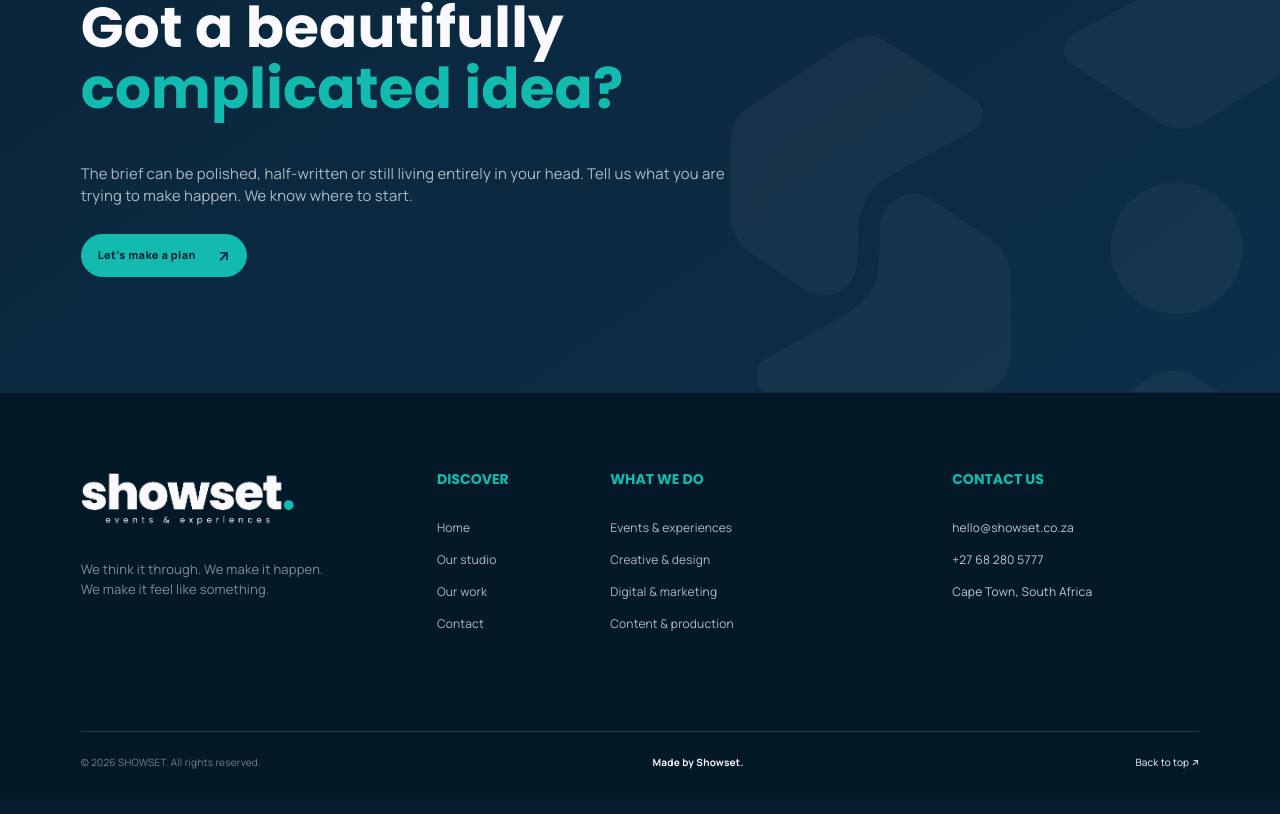
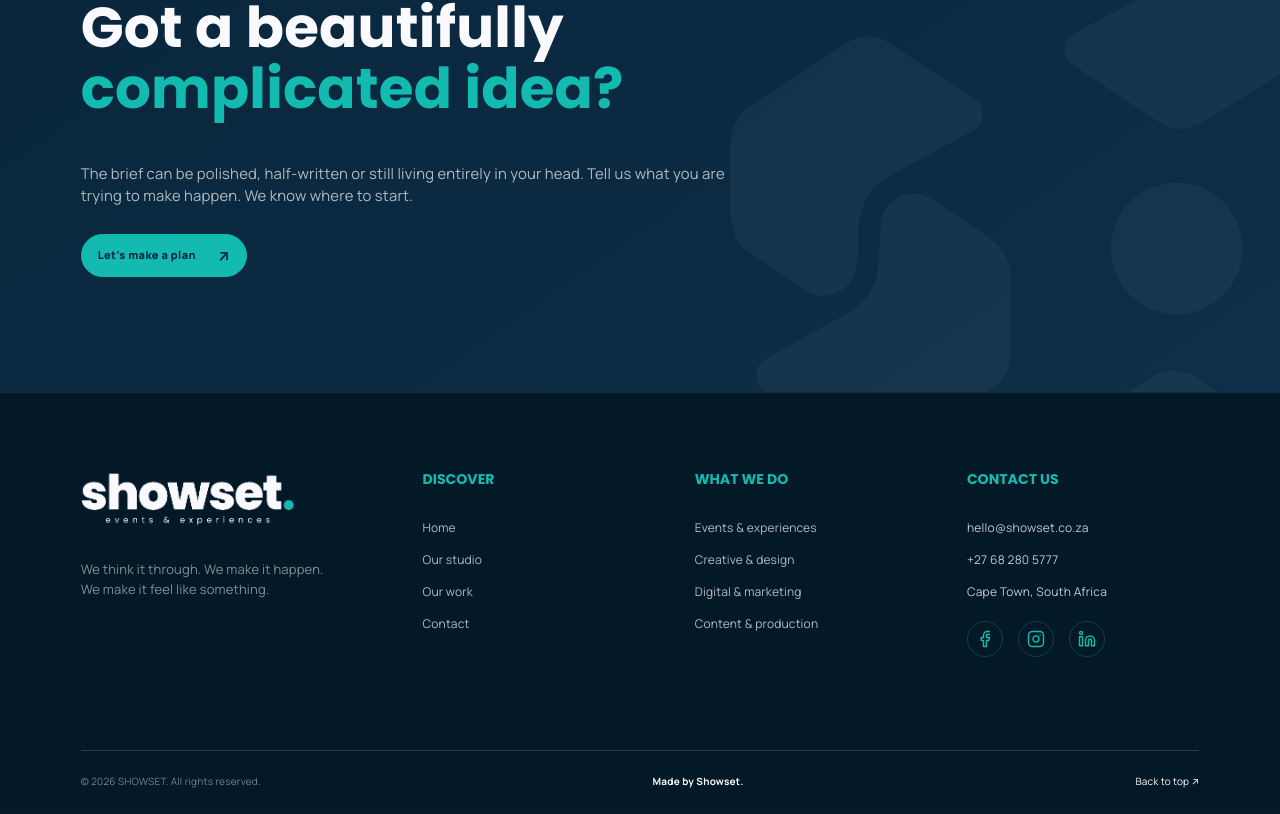
Before and after one commit to Axle-Media/showset-website, a Next.js app: page /studio-preview in a window 1280 px wide. Shown: the part 4710-5524 px from the top of the page. Built offline with nearby package versions, Linux system fonts and the light colour scheme.

Commit message:
style(footer): align navigation columns and colour social icons teal

```diff
--- a/app/concept-12-refinements.css
+++ b/app/concept-12-refinements.css
@@ -315,3 +315,66 @@
     :is(.wipe-heading,.block-heading) .wipe-line::after,
   .hero-title .line::after{display:none!important;animation:none!important}
 }
+
+/* Footer: Discover, What we do and Contact us are three evenly spaced columns
+   after the wordmark, with the middle column optically centred. */
+@media (min-width:1101px) {
+  .footer-head {
+    display:grid;
+    grid-template-columns:minmax(215px,1.3fr) repeat(3,minmax(150px,1fr));
+    gap:clamp(25px,3.1vw,56px);
+    align-items:start;
+  }
+  .footer-links{display:contents}
+  .footer-links>div{min-width:0}
+  .footer-contact{grid-column:4}
+}
+@media (min-width:801px) and (max-width:1100px) {
+  .footer-head{
+    display:grid;
+    grid-template-columns:minmax(185px,.85fr) minmax(0,1.8fr);
+    gap:clamp(25px,4vw,48px);
+  }
+  .footer-links{
+    display:grid;
+    grid-template-columns:repeat(2,minmax(0,1fr));
+    gap:clamp(20px,4vw,45px);
+  }
+  .footer-contact{grid-column:2}
+}
+@media (max-width:800px) {
+  .footer-links{display:flex}
+}
+/* Teal social icons sit directly beneath the contact details.
+   Missing URLs are deliberately non-interactive, not links to generic platforms. */
+.footer-socials{
+  display:flex;
+  align-items:center;
+  gap:15px;
+  margin-top:6px;
+}
+.footer-social{
+  display:inline-flex;
+  align-items:center;
+  justify-content:center;
+  width:36px;
+  height:36px;
+  flex:none;
+  color:var(--teal);
+  border:1px solid rgba(18,186,175,.26);
+  border-radius:50%;
+  transition:color .2s,background-color .2s,border-color .2s,transform .2s;
+}
+.footer-social svg{display:block;width:18px;height:18px}
+.footer-social[href]:hover{
+  color:#061b2b;
+  background:var(--teal);
+  border-color:var(--teal);
+  transform:translateY(-2px);
+}
+.footer-social[href]:focus-visible{outline:2px solid var(--ice);outline-offset:4px}
+.footer-social:not([href]){cursor:default}
+@media(prefers-reduced-motion:reduce){
+  .footer-social{transition:none}
+  .footer-social[href]:hover{transform:none}
+}
```
